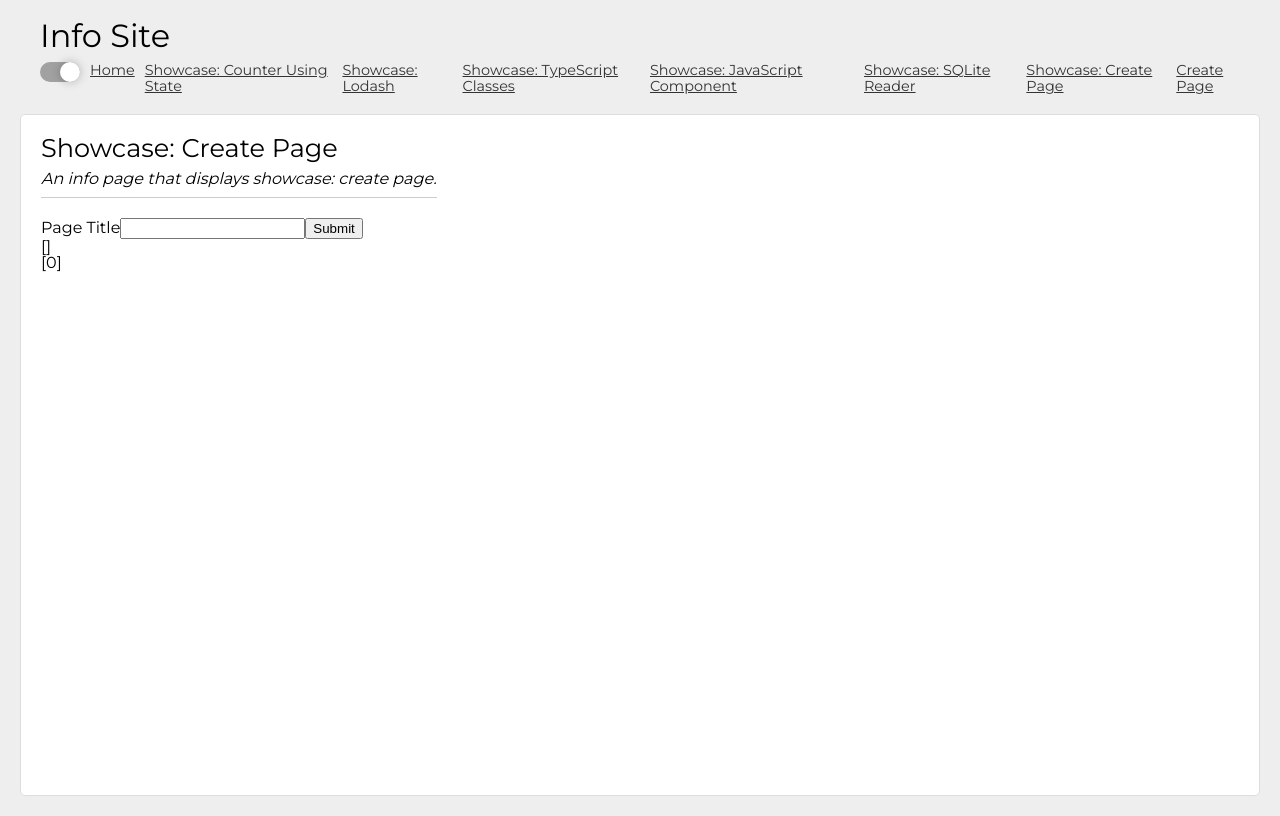
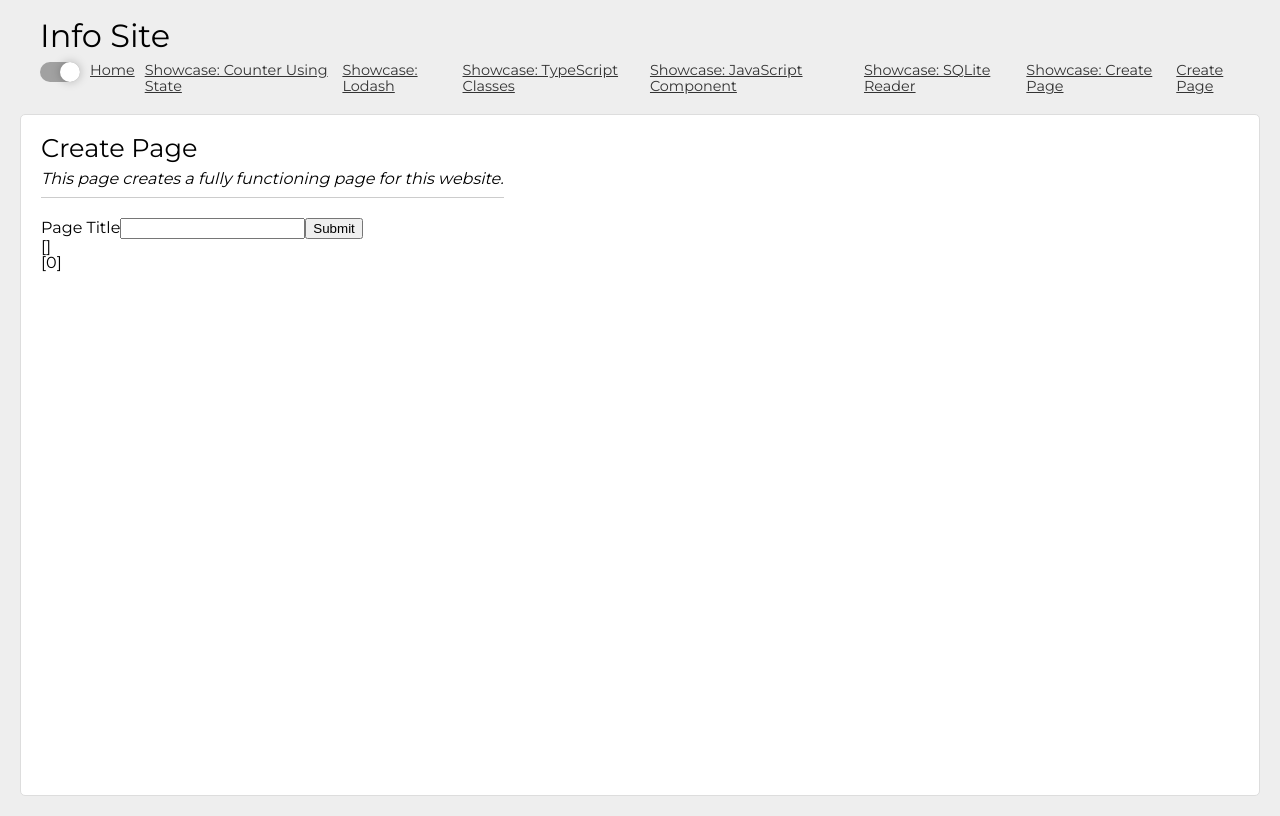
Before and after one commit to Entwickler-Club/dpodreact, a React (Create React App) app: page /createPage in a window 1280 px wide. Built offline with nearby package versions, Linux system fonts and the light colour scheme.

Commit message:
finish createPage

```diff
--- a/src/system/components/PageCreatePage.tsx
+++ b/src/system/components/PageCreatePage.tsx
@@ -25,8 +25,8 @@ function PageCreatePage() {
 
 	return (
 		<div className="page page_showcaseCreatePage">
-			<h2 className="title">Showcase: Create Page</h2>
-			<p className="description">An info page that displays showcase: create page.</p>
+			<h2 className="title">Create Page</h2>
+			<p className="description">This page creates a fully functioning page for this website.</p>
 			<form>
 				<label htmlFor="pageTitle">Page Title</label>
 				<input type="text" value={pageTitle} onChange={onPageTitleChange} id="pageTitle" />
```
